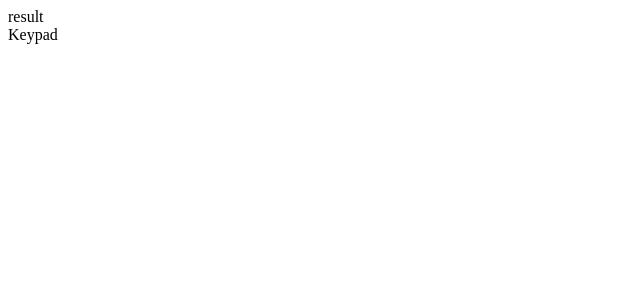
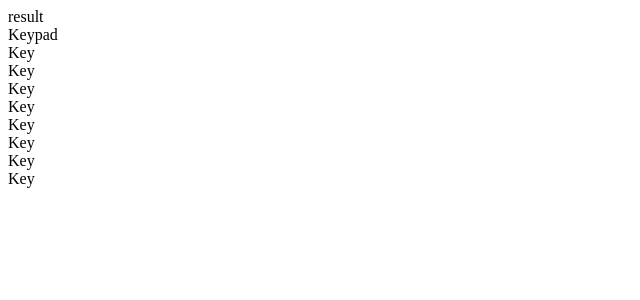
Before and after one commit to cohs88/sonata-react-calculator, a React (Create React App) app: page / in a window 1280 px wide. Shown: the top 300 px of the page, without its empty margins (0-640 px from the left). Built offline with nearby package versions, Linux system fonts and the light colour scheme.

Commit message:
Added simple key component

```diff
--- /dev/null
+++ b/src/components/Key.js
@@ -0,0 +1,9 @@
+import React from 'react';
+
+const Key = () => {
+    return (
+        <div>Key</div>
+    );
+};
+
+export default Key;
--- a/src/components/Keypad.js
+++ b/src/components/Keypad.js
@@ -1,9 +1,18 @@
 import React from 'react';
+import Key from './Key';
 
 const Keypad  = (props) =>{
     return (
         <div>
             Keypad
+            <Key/>
+            <Key/>
+            <Key/>
+            <Key/>
+            <Key/>
+            <Key/>
+            <Key/>
+            <Key/>
         </div>
     );
 };
```
